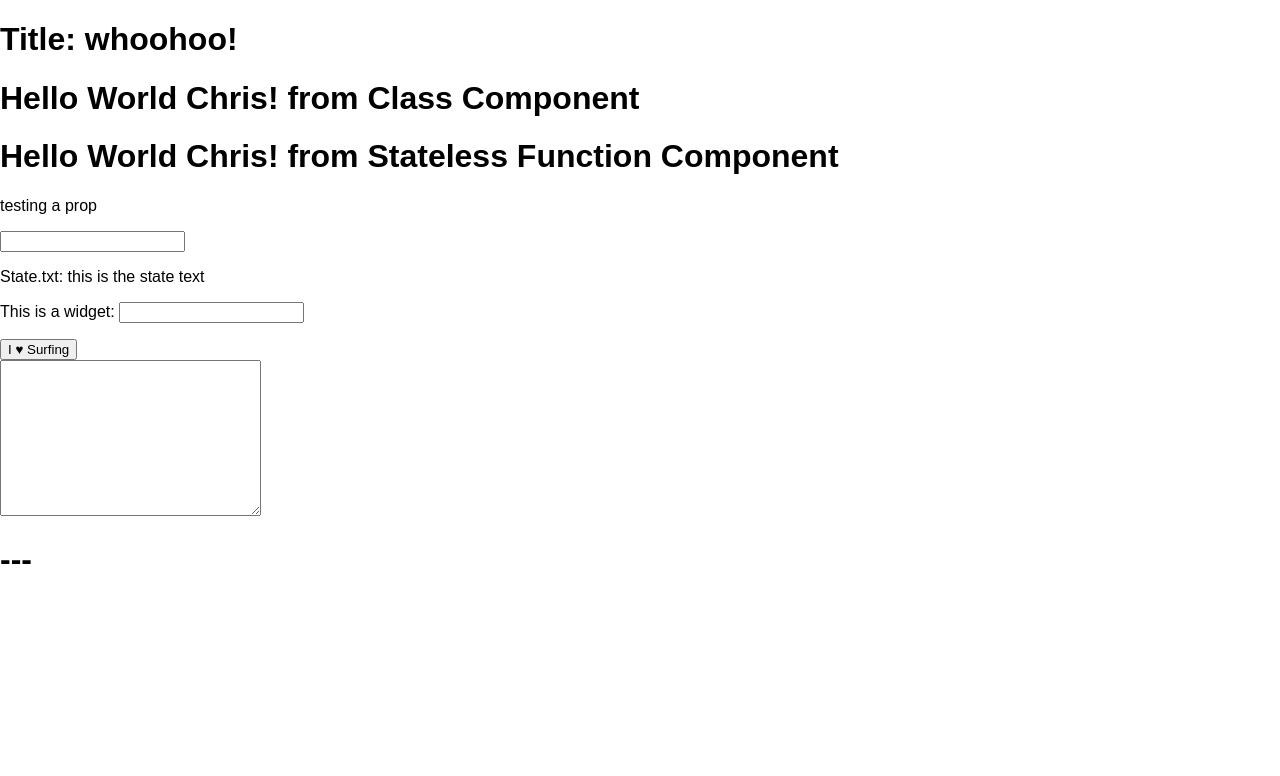
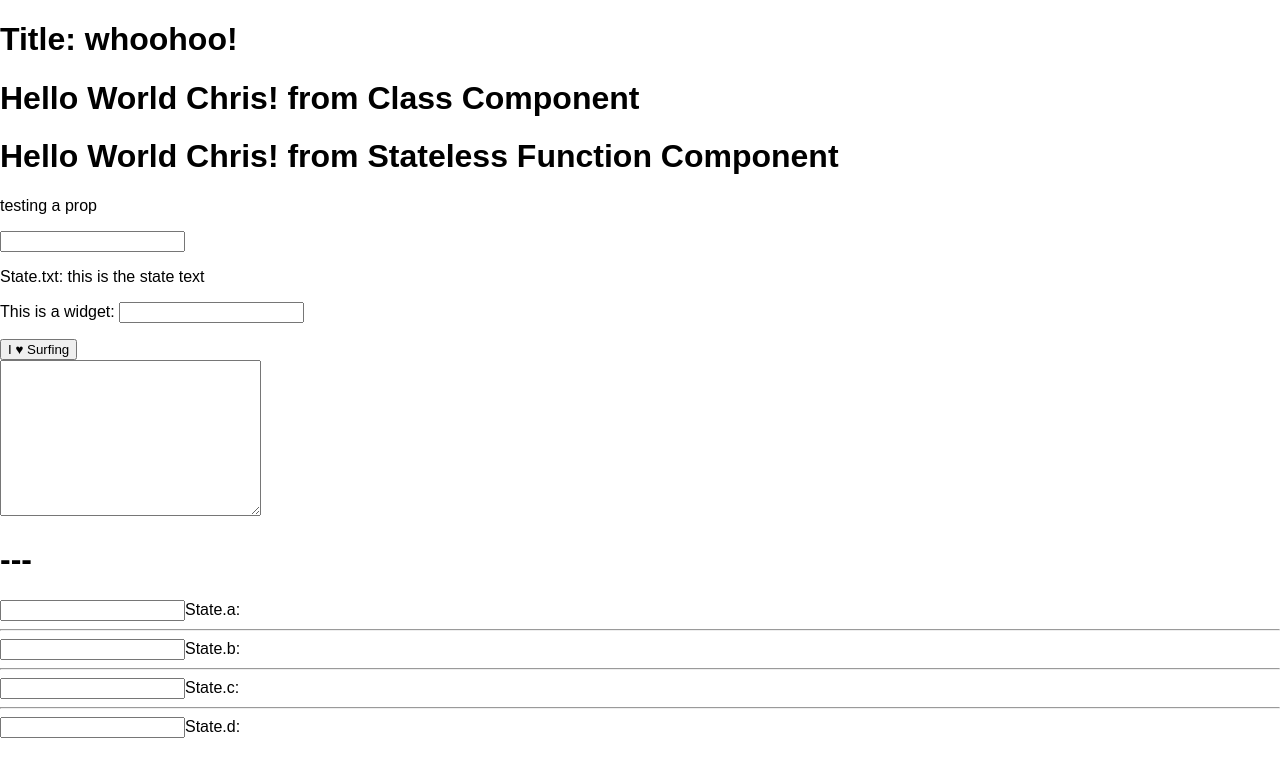
Before and after one commit to frantzyy/learn-react, a React app: page / in a window 1280 px wide. Shown: the top 776 px of the page. Built offline with nearby package versions, Linux system fonts and the light colour scheme.

Commit message:
working with accessing nodes and using refs

```diff
--- a/src/App.js
+++ b/src/App.js
@@ -1,4 +1,5 @@
 import React, { Component } from 'react';
+import ReactDOM from 'react-dom';
 import PropTypes from 'prop-types';
 
 import logo from './logo.svg';
@@ -39,13 +40,22 @@ class App extends Component {
     super();
     this.state = {
       txt: 'this is the state text',
+      a : '',
+      b : '',
+      c : '',
+      d : ''
     };
     this.update = this.update.bind(this);
   }
 
   update(event){
-    this.setState({txt: event.target.value})
-
+    this.setState({
+        txt: event.target.value,
+    a: this.refs.a.value, //basic way to use ref
+    b: this.b.value, //using a callback
+    c: ReactDOM.findDOMNode(this.c).value, //using component
+    d: this.d.refs.inputSpecial.value //using component with a ref, helpful when nodes are wrapped and you need access
+    })
   }
 
 
@@ -63,6 +73,29 @@ class App extends Component {
           < Widget update={this.update.bind(this)} />
           <Button>I <Heart/> Surfing</Button>
           <Textarea />
+          <div>
+            <input
+              ref="a" //basic way to use ref
+              type="text"
+              onChange={this.update.bind(this)} />
+            State.a: {this.state.a}
+            <hr/>
+            <input
+              ref={node => this.b = node} //using a callback
+              type="text"
+              onChange={this.update.bind(this)} />
+            State.b: {this.state.b}
+            <hr/>
+            <InputSpecial
+              ref={component => this.c = component} //using a component
+              update={this.update.bind(this)} />
+            State.c: {this.state.c}
+            <hr/>
+            <InputSpecial
+              ref={component => this.d = component}  //using a component with a ref
+              update={this.update.bind(this)} />
+            State.d: {this.state.d}
+          </div>
         </div>
        );
     }
@@ -77,6 +110,11 @@ App.defaultProps = {
   txt : 'this is the default txt'
 }
 
+class InputSpecial extends Component {
+    render(){
+     return <input ref="inputSpecial" type="text" onChange={this.props.update} />
+    }
+}
 
 
 export default App
```
